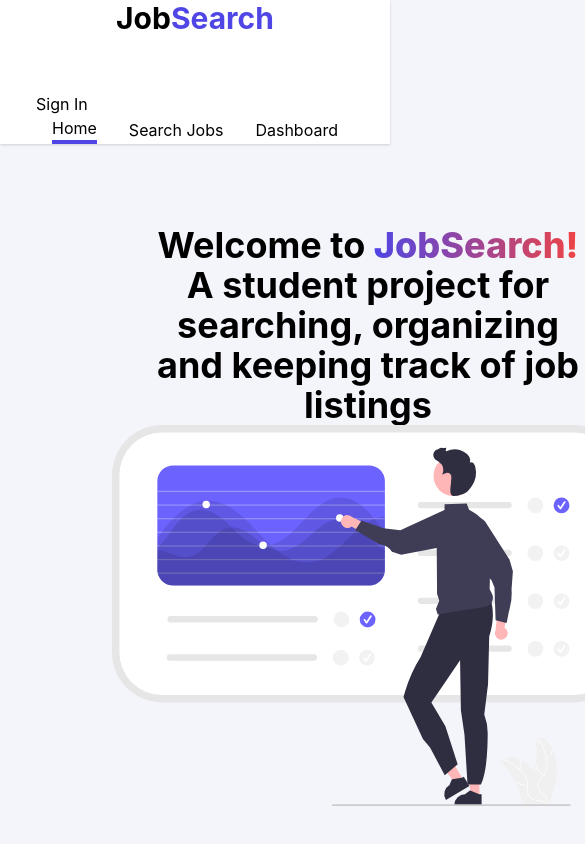
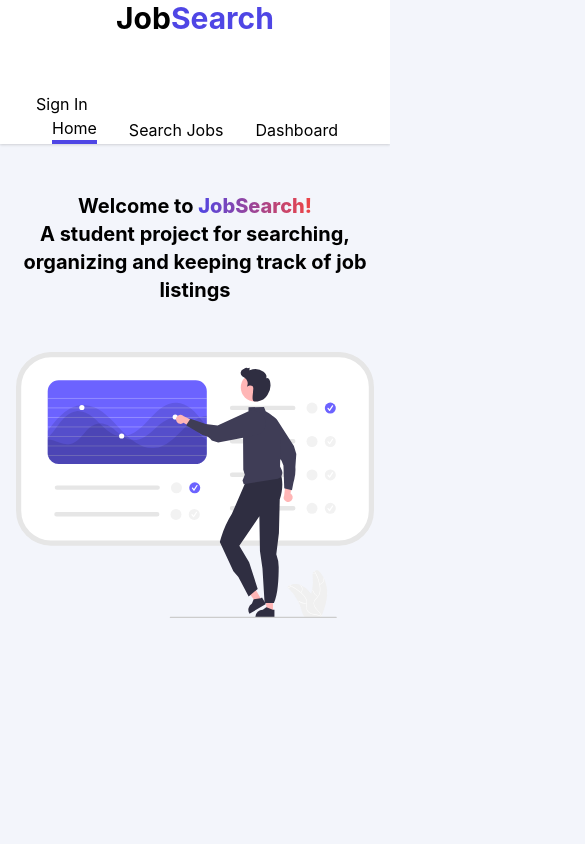
Before and after one commit to JacobwBruce/job-search-web-app, a Next.js app: page / in a window 390 px wide. Shown: the top 844 px of the page, 585 px wide, since content can reach past the window. Built offline with nearby package versions, Linux system fonts and the light colour scheme; no server answers.

Commit message:
made homepage responsive

```diff
--- a/pages/index.tsx
+++ b/pages/index.tsx
@@ -9,9 +9,9 @@ export default function Home() {
                 <title>JobSearch</title>
             </Head>
             <Header />
-            <div className='h-5/6 flex items-center'>
-                <div className='flex flex-col lg:flex-row justify-items-center mx-28 md:mx-10'>
-                    <h1 className='text-4xl mt-10 text-center font-bold mx-10 lg:text-right'>
+            <div className='h-5/6 flex md:items-center'>
+                <div className='flex flex-col md:mt-20 lg:mt-0 lg:flex-row justify-items-center mx-4 md:mx-10'>
+                    <h1 className='text-xl my-12 text-center font-bold lg:text-right lg:text-4xl md:mx-10'>
                         Welcome to{' '}
                         <span className='font-extrabold text-transparent bg-clip-text bg-gradient-to-r from-indigo-600 to-red-500'>
                             JobSearch!
@@ -21,7 +21,11 @@ export default function Home() {
                     </h1>
 
                     <div className='text-center'>
-                        <img className='max-w-lg' src='/control_panel.svg' alt='control panel' />
+                        <img
+                            className=' max-w-full lg:max-w-lg'
+                            src='/control_panel.svg'
+                            alt='control panel'
+                        />
                     </div>
                 </div>
             </div>
```
